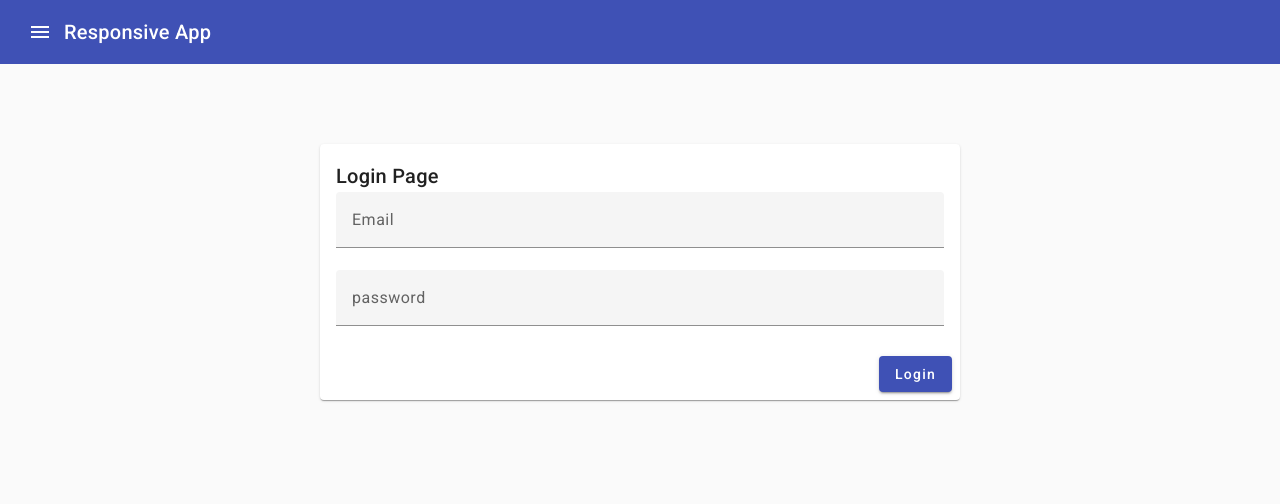
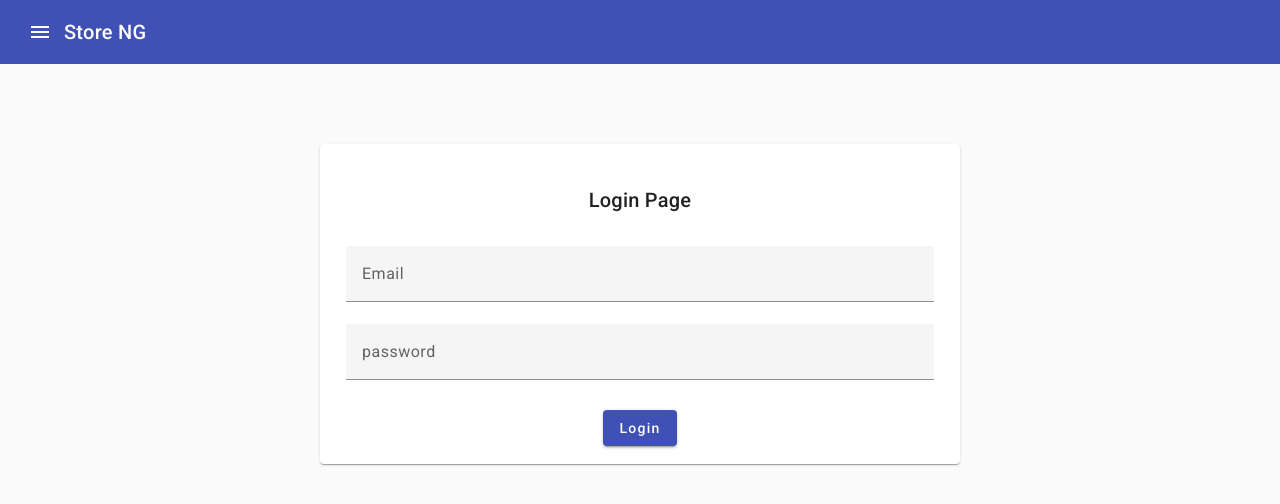
Before and after one commit to muhammadawaisshaikh/store-angular-app, an Angular app: page / in a window 1280 px wide. Shown: the top 504 px of the page. Built offline with nearby package versions, Linux system fonts and the light colour scheme.

Commit message:
login page done

```diff
--- a/src/app/app.component.html
+++ b/src/app/app.component.html
@@ -1,7 +1,7 @@
 <div class="container" [class.is-mobile]="mobileQuery.matches">
     <mat-toolbar color="primary" class="toolbar">
         <button mat-icon-button (click)="snav.toggle()"><mat-icon>menu</mat-icon></button>
-        <h1 class="app-name">Responsive App</h1>
+        <h1 class="app-name">Store NG</h1>
     </mat-toolbar>
 
     <mat-sidenav-container class="sidenav-container" [style.marginTop.px]="mobileQuery.matches ? 56 : 0">
--- a/src/app/app.component.scss
+++ b/src/app/app.component.scss
@@ -1,3 +1,7 @@
 .container, .sidenav-container {
     height: 100vh;
 }
+
+.mat-drawer-side {
+    width: 250px;
+}
--- a/src/app/pages/auth/login/login.component.html
+++ b/src/app/pages/auth/login/login.component.html
@@ -14,7 +14,7 @@
                 </mat-form-field>
             </mat-card-content>
 
-            <mat-card-actions align="end">
+            <mat-card-actions>
                 <button mat-raised-button color="primary">Login</button>
             </mat-card-actions>
         </mat-card>
--- a/src/app/pages/auth/login/login.component.scss
+++ b/src/app/pages/auth/login/login.component.scss
@@ -1,6 +1,16 @@
 .login-main {
     margin-top: 5rem;
     mat-card {
+        padding: 10px;
         width: 100%;
+        mat-card-header {
+            padding-top: 30px;
+            padding-bottom: 30px;
+            padding: 30px auto;
+            justify-content: center;
+        }
+        mat-card-actions {
+            justify-content: center;
+        }
     }
 }
```
